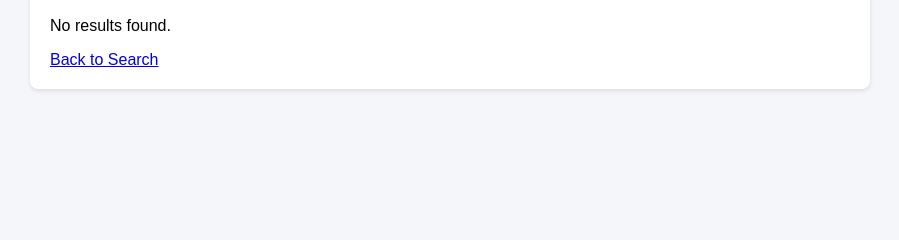
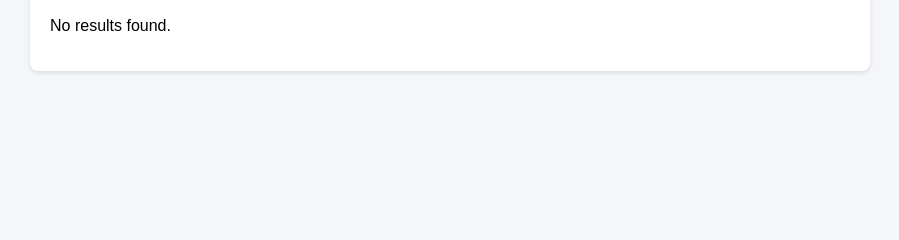
Before and after one commit to japh140/Bioinformatics_Group_Project, a Flask app: template app/templates/homepage/results.html in a window 1280 px wide. Shown: the part 296-536 px from the top of the page, without its empty margins (190-1089 px from the left). Run offline with Flask 3, Linux system fonts and the light colour scheme; the template is opened without the code that fills it, so the values that code supplies are empty.

Commit message:
commented out redundant "back to search"

```diff
--- a/app/templates/homepage/results.html
+++ b/app/templates/homepage/results.html
@@ -56,7 +56,7 @@
             <p>No results found.</p>
         {% endif %}
 
-        <a href="/" class="back-link">Back to Search</a>
+        <!-- <a href="/" class="back-link">Back to Search</a> -->
     </div>
 </body>
 </html>
```
